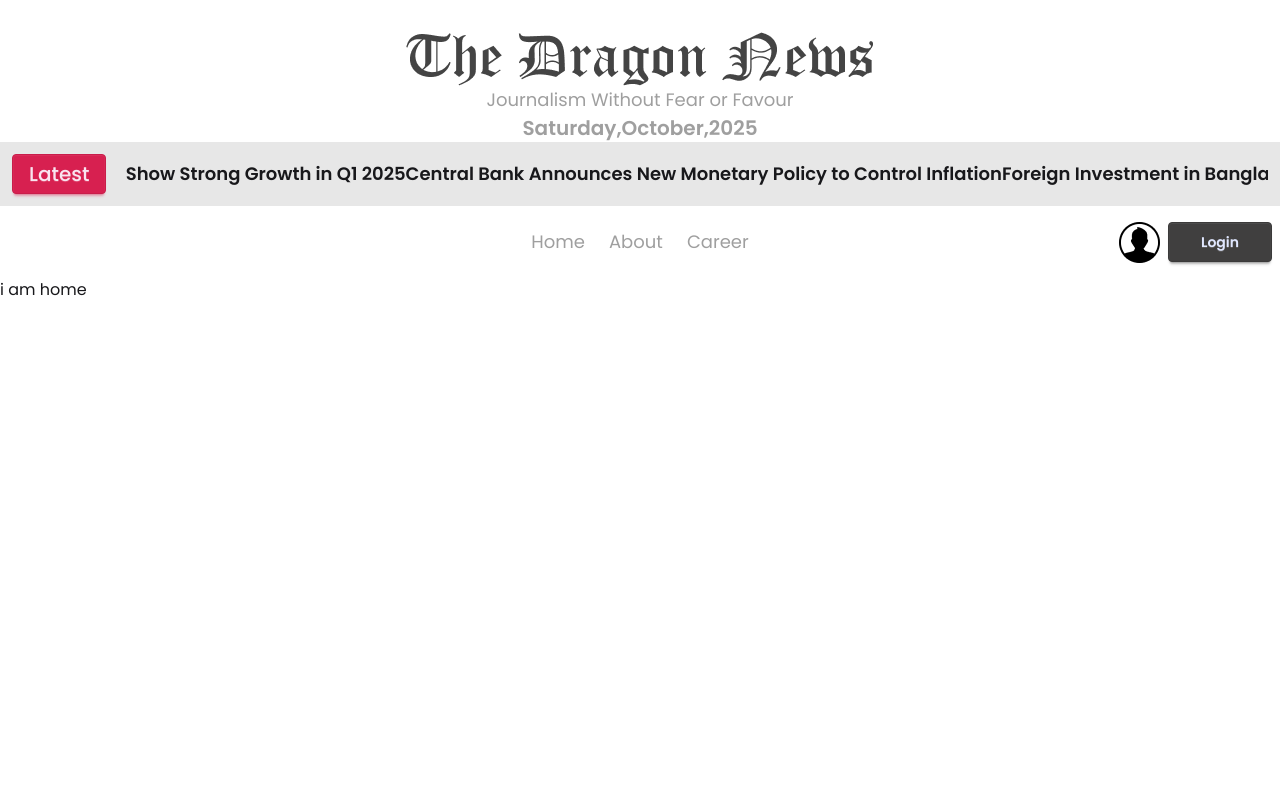
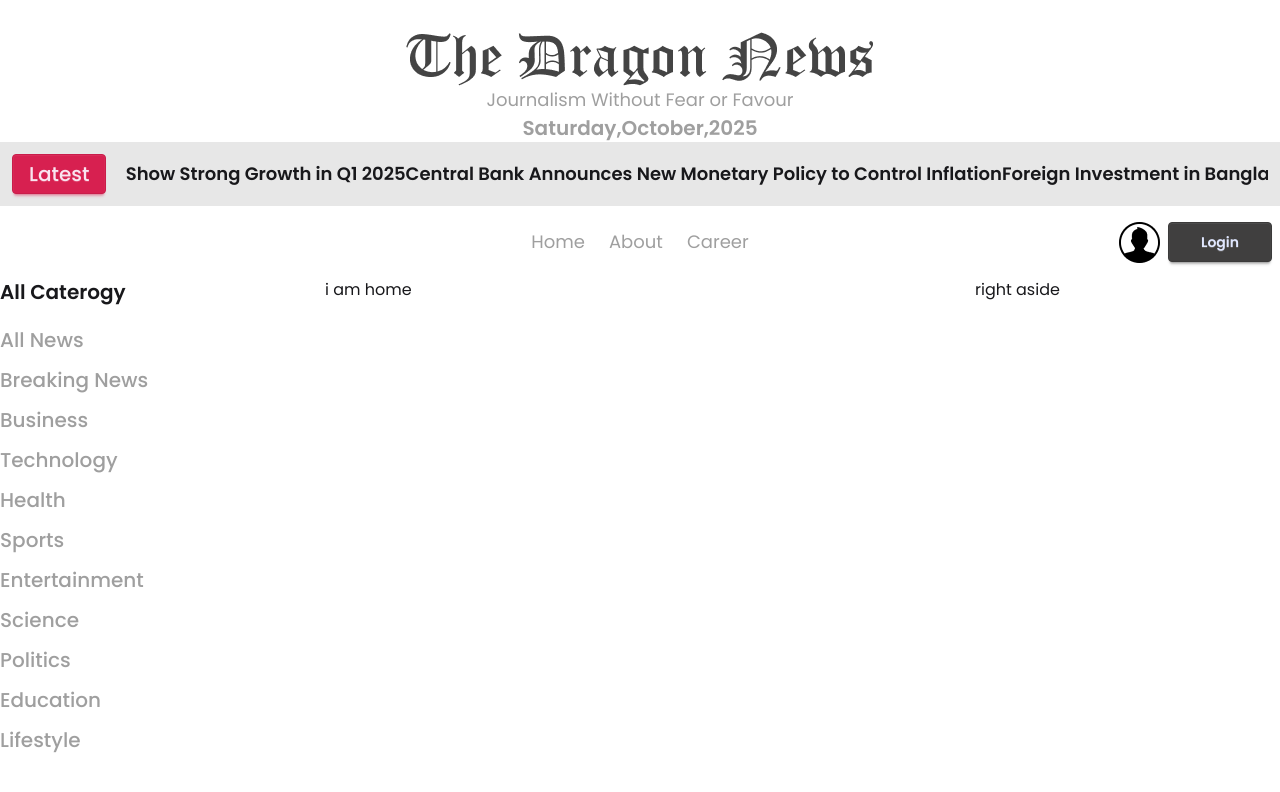
Before and after one commit to oliullahakib/dragon-news-project, a React (Vite) app: page / in a window 1280 px wide. Shown: the top 792 px of the page. Built offline with nearby package versions, Linux system fonts and the light colour scheme.

Commit message:
categories button added to main section in mainLayout page

```diff
--- a/src/Layouts/MainLayout.jsx
+++ b/src/Layouts/MainLayout.jsx
@@ -1,15 +1,22 @@
-import React from 'react';
+import React, { Suspense } from 'react';
 import { Outlet } from 'react-router';
 import Header from '../components/MainLayout/Header';
+import LeftAside from '../components/MainLayout/LeftAside';
+
+const categoriesPromiss = fetch('/categories.json').then(res=>res.json())
 
 const MainLayout = () => {
     return (
         <div>
             <Header/>
-          <main>
-            <div className='left'></div>
-            <div> <Outlet/></div>
-            <div className='right'></div>
+          <main className='grid grid-cols-12 container mx-auto gap-5'>
+            <div className='left col-span-3'>
+               <Suspense fallback= <span className="loading loading-spinner loading-xl"></span> >
+                <LeftAside categoriesPromiss ={categoriesPromiss} />
+               </Suspense>
+            </div>
+            <div className='col-span-6'> <Outlet/></div>
+            <div className='right col-span-3'>right aside</div>
           </main>
         </div>
     );
--- /dev/null
+++ b/src/Pages/CategoryNews.jsx
@@ -0,0 +1,11 @@
+import React from 'react';
+
+const CategoryNews = () => {
+    return (
+        <div>
+            i am category news
+        </div>
+    );
+};
+
+export default CategoryNews;
--- a/src/Routes/Router.jsx
+++ b/src/Routes/Router.jsx
@@ -1,6 +1,7 @@
 import { createBrowserRouter } from "react-router";
 import MainLayout from "../Layouts/MainLayout";
 import Home from "../Pages/Home";
+import CategoryNews from "../Pages/CategoryNews";
 
 export const router = createBrowserRouter([
     {
@@ -10,6 +11,10 @@ export const router = createBrowserRouter([
             {
                 index:true,
                 Component:Home,
+            },
+            {
+                path:"/category/:id",
+                Component:CategoryNews
             }
         ]
     }
--- /dev/null
+++ b/src/components/MainLayout/LeftAside.jsx
@@ -0,0 +1,18 @@
+import React, { use } from 'react';
+import { NavLink } from 'react-router';
+
+const LeftAside = ({categoriesPromiss}) => {
+     const categories = use(categoriesPromiss);
+    return (
+        <div>
+             <h2 className='text-xl font-semibold'>All Caterogy</h2>
+                <div className="category-btn grid grid-cols-1 gap-3 text-xl font-medium text-accent mt-5 ">
+                    {
+                        categories.map(news=><NavLink className={({isActive})=>isActive?'bg-base-300 text-2xl text-black btn justify-start py-6':''} key={news.id} to={`/category/${news.id}`}>{news.name}</NavLink>)
+                    }
+                </div>
+        </div>
+    );
+};
+
+export default LeftAside;
```
